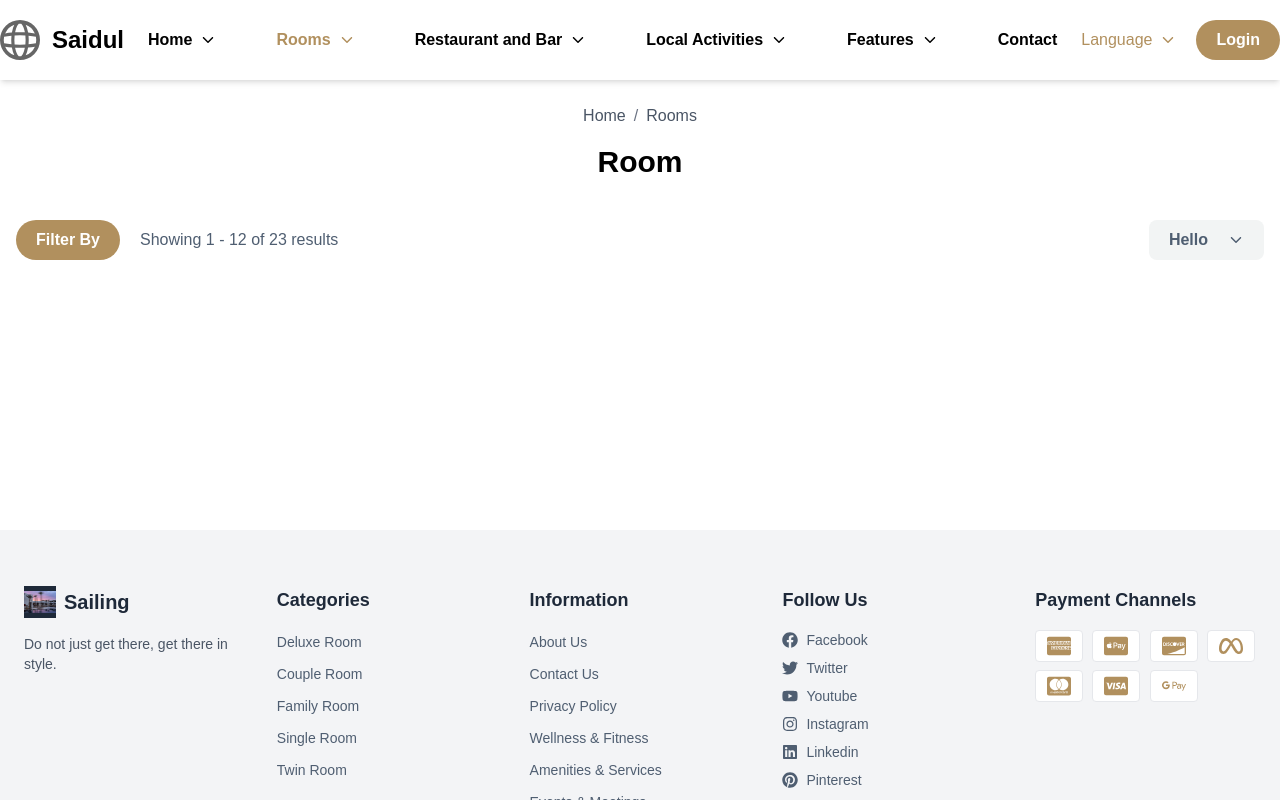
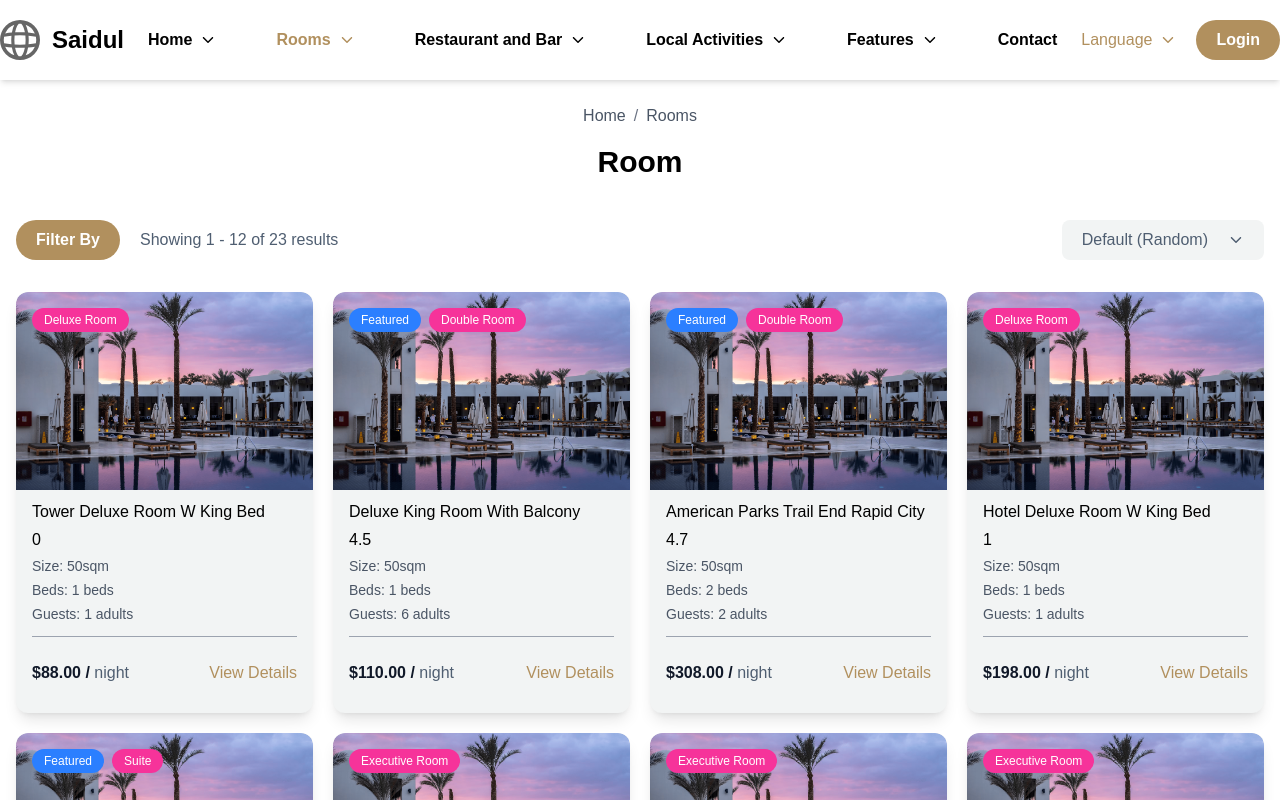
Before and after one commit to saidulislam28/Hotel-booking, a Next.js app in the folder website/: page /rooms in a window 1280 px wide. Shown: the top 800 px of the page. Built offline with nearby package versions, Linux system fonts and the light colour scheme.

Commit message:
fixed the card design and convert dropdown to onclick

```diff
--- a/website/src/app/(common-pages)/rooms/page.tsx
+++ b/website/src/app/(common-pages)/rooms/page.tsx
@@ -1,7 +1,8 @@
+import OnclickDropdown from "@/component/OnclickDropdown";
+import RoomSingleCard from "@/component/RoomSingleCard";
+import { roomsData } from "@/constants/datas";
 import TitleHelmet from "@/utils/Helmet";
 import PageTitle from "@/utils/PageTitle";
-import React from "react";
-import { IoIosArrowDown } from "react-icons/io";
 
 const Rooms = () => {
   return (
@@ -15,6 +16,7 @@ const Rooms = () => {
         title="Room"
       />
       <div className="max-w-7xl mx-auto p-4">
+        {/* filtering section  */}
         <div className="flex items-center justify-between">
           <div className="flex items-center gap-5">
             <button className="text-md bg-[#B1905E] px-5 py-2 text-white font-semibold rounded-full hover:cursor-pointer hover:bg-[#ccae81]">
@@ -22,17 +24,12 @@ const Rooms = () => {
             </button>
             <p className="text-[#4F5E71]">Showing 1 - 12 of 23 results</p>
           </div>
-          <div className="relative group">
-            <p className="flex items-center gap-5 text-md bg-[#F2F4F4] px-5 py-2 text-[#4F5E71] font-semibold rounded-lg cursor-pointer">
-              Hello
-              <IoIosArrowDown />
-            </p>
-            <div className="absolute hidden group-hover:block bg-white shadow-lg rounded-lg min-w-36">
-              <p className={"block px-6 py-4 rounded-lg font-semibold"}>
-                hello
-              </p>
-            </div>
-          </div>
+          <OnclickDropdown />
+        </div>
+        <div className="grid grid-cols-1 md:grid-cols-3 lg:grid-cols-4 gap-5 my-8">
+          {roomsData?.map((item, ind) => (
+            <RoomSingleCard key={ind} item={item} />
+          ))}
         </div>
       </div>
     </>
--- a/website/src/app/globals.css
+++ b/website/src/app/globals.css
@@ -8,6 +8,11 @@
 @layer utilities {
   .hover_text {
     @apply text-[#B1905E] hover:text-black font-medium;
+  }
+}
+@layer utilities {
+  .hover_text_reverse {
+    @apply text-black hover:text-[#B1905E] font-medium;
   }
 }
 
--- /dev/null
+++ b/website/src/component/OnclickDropdown.tsx
@@ -0,0 +1,32 @@
+"use client"
+import { useState } from "react";
+import { IoIosArrowDown } from "react-icons/io";
+
+const OnclickDropdown = () => {
+  const [open, setOpen] = useState(false);
+
+  // Optional: close dropdown when clicked outside
+  const handleToggle = () => setOpen((prev) => !prev);
+
+  return (
+    <div className="relative">
+      <p
+        onClick={handleToggle}
+        className="flex items-center gap-5 bg-[#F2F4F4] px-5 py-2 text-[#4F5E71] rounded-lg cursor-pointer select-none"
+      >
+        Default (Random)
+        <IoIosArrowDown />
+      </p>
+
+      {open && (
+        <div className="absolute z-50 mt-1 shadow-lg rounded-lg min-w-50 bg-[#F2F4F4]">
+          <p className="block px-6 py-4 rounded-lg font-semibold text-[#4F5E71] hover:text-[#B1905E] cursor-pointer">
+            hello
+          </p>
+        </div>
+      )}
+    </div>
+  );
+};
+
+export default OnclickDropdown;
--- a/website/src/component/RoomSingleCard.tsx
+++ b/website/src/component/RoomSingleCard.tsx
@@ -31,11 +31,11 @@ const RoomSingleCard = ({ item }) => {
         </div>
 
         {/* Room Details */}
-        <div className="p-6 flex-1">
-          <h3 className="hover_text mb-3 line-clamp-1 cursor-pointer">
+        <div className="p-4 flex-1">
+          <h3 className="hover_text_reverse mb-1 line-clamp-1 cursor-pointer font-semibold">
             {item?.title}
           </h3>
-          <div className="mb-4">
+          <div className="mb-1">
             {/* {renderStars(room.rating, room.reviews)} */}
             {item?.rating}
           </div>
@@ -45,11 +45,11 @@ const RoomSingleCard = ({ item }) => {
             <p>Guests: {item?.maxGuests}</p>
           </div>
           <div
-            className="my-5"
+            className="my-3"
             style={{ borderTop: "0.5px solid #9CA3AF" }}
           ></div>
 
-          <div className="mt-4 font-bold text-gray-900 flex items-center justify-between">
+          <div className="mt-2 font-bold text-gray-900 flex items-center justify-between">
             <h4>
               {item?.currency}
               {item?.price?.toFixed(2)} /{" "}
```
